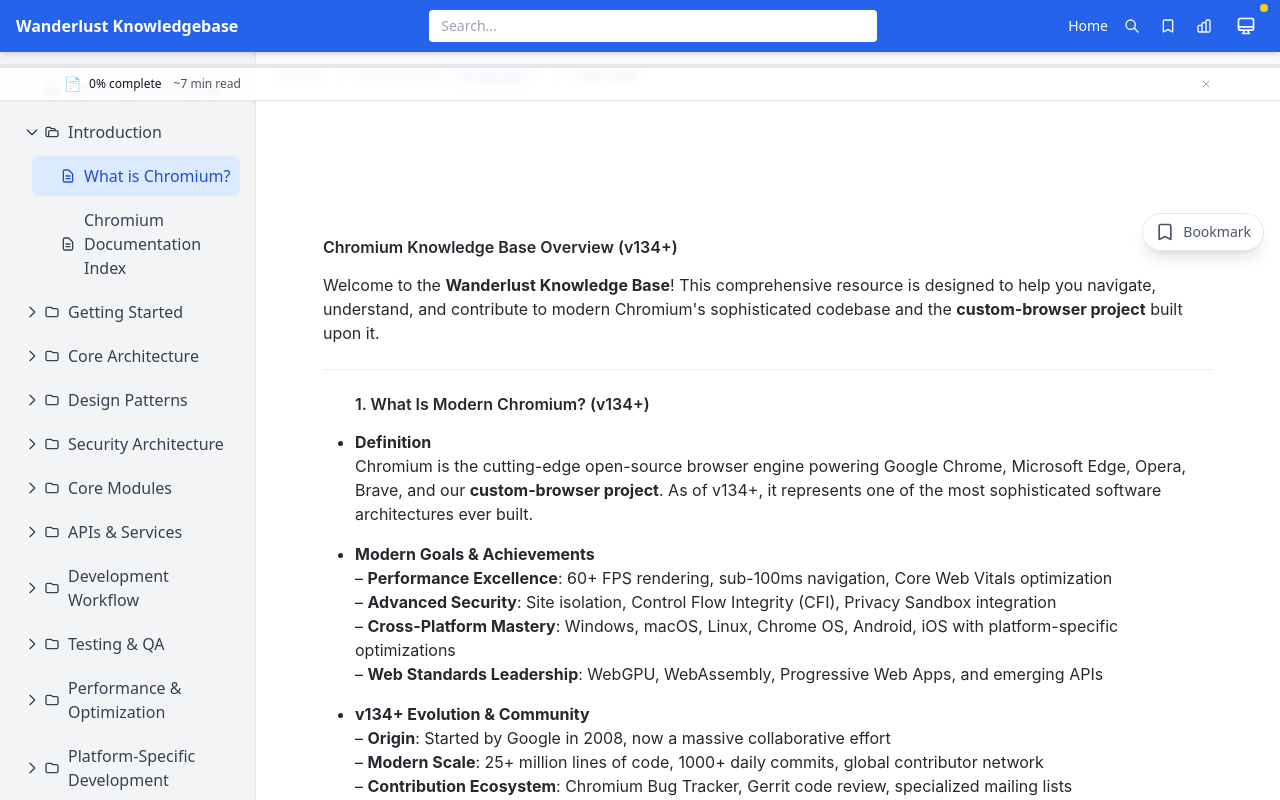
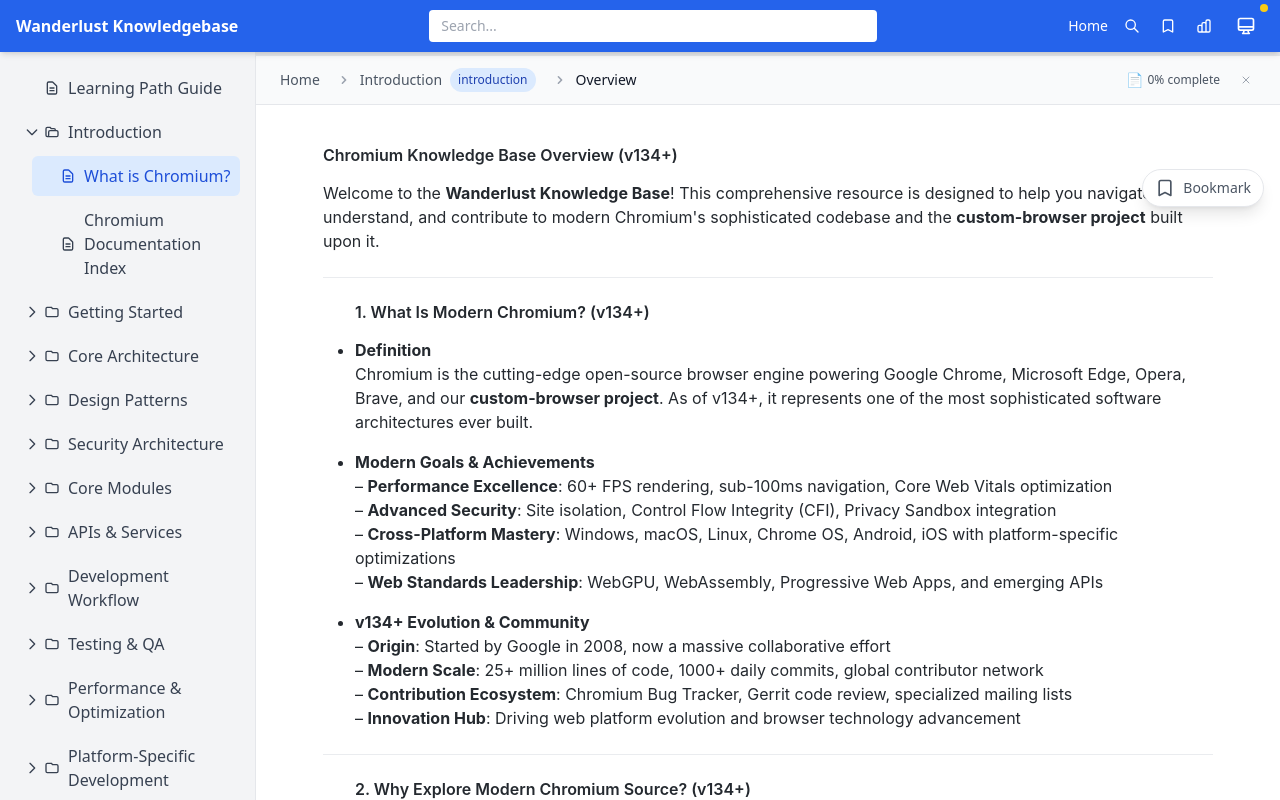
Before and after one commit to WanderLust-Tech/wanderlust-knowledgebase, a React (Vite) app: page /#/introduction/overview in a window 1280 px wide. Built offline with nearby package versions, Linux system fonts and the light colour scheme.

Commit message:
feat: Update version to 2.0.3 and enhance Breadcrumb component with scroll progress tracking

```diff
--- a/package.json
+++ b/package.json
@@ -1,6 +1,6 @@
 {
   "name": "wanderlust-knowledgebase",
-  "version": "2.0.2",
+  "version": "2.0.3",
   "description": "",
   "main": "index.js",
   "scripts": {
--- a/src/components/ArticleView.tsx
+++ b/src/components/ArticleView.tsx
@@ -3,7 +3,6 @@
 import ReactMarkdown from 'react-markdown';
 import { BookmarkButton } from './BookmarkButton';
 import { SectionBookmark } from './SectionBookmark';
-import { ProgressIndicator } from './ProgressIndicator';
 import CodeBlock from './CodeBlock';
 import ComponentRenderer from './ComponentRenderer';
 import { ArticleComponent, InteractiveDiagramContent } from '../types/ComponentTypes';
@@ -176,18 +175,9 @@
 
   return (
     <div className="relative">
-      {/* Progress Indicator */}
-      {title && path && (
-        <ProgressIndicator
-          path={path}
-          title={title}
-          estimatedReadTime={estimateReadingTime(content)}
-        />
-      )}
-
       {/* Page Bookmark Button */}
       {title && path && (
-        <div className="sticky top-28 float-right z-10 mb-4 ml-4 mr-4">
+        <div className="sticky top-16 float-right z-10 mb-4 ml-4 mr-4">
           <BookmarkButton
             title={title}
             path={path}
@@ -200,7 +190,7 @@
         </div>
       )}
 
-      <article className="markdown-body pt-28">
+      <article className="markdown-body pt-4">
         <ReactMarkdown components={components}>{content}</ReactMarkdown>
       </article>
     </div>
--- a/src/components/Breadcrumb.tsx
+++ b/src/components/Breadcrumb.tsx
@@ -1,5 +1,6 @@
-import React from 'react';
+import React, { useState, useEffect } from 'react';
 import { Link, useLocation } from 'react-router-dom';
+import { useProgress } from '../contexts/ProgressContext';
 
 interface BreadcrumbItem {
   title: string;
@@ -9,6 +10,72 @@
 
 const Breadcrumb: React.FC = () => {
   const location = useLocation();
+  const { getArticleProgress, updateReadingProgress, markArticleCompleted } = useProgress();
+  const [showProgress, setShowProgress] = useState(true);
+  const [scrollProgress, setScrollProgress] = useState(0);
+
+  // Get current article path (remove leading slash)
+  const currentPath = location.pathname.substring(1);
+  const articleProgress = getArticleProgress(currentPath);
+
+  // Check if we're viewing an article (not search or progress pages)
+  const isArticlePage = !location.pathname.startsWith('/search') &&
+                       !location.pathname.startsWith('/progress') &&
+                       location.pathname !== '/';
+
+  // Calculate scroll progress for article pages
+  useEffect(() => {
+    if (!isArticlePage) return;
+
+    const handleScroll = () => {
+      // Find the scrollable container (main content area)
+      const scrollContainer = document.querySelector('main > div:last-child');
+
+      if (!scrollContainer) {
+        return;
+      }
+
+      const scrollTop = scrollContainer.scrollTop;
+      const scrollHeight = scrollContainer.scrollHeight;
+      const clientHeight = scrollContainer.clientHeight;
+      const scrollableHeight = scrollHeight - clientHeight;
+
+      // Prevent division by zero and ensure valid calculation
+      let scrollPercent = 0;
+      if (scrollableHeight > 0) {
+        scrollPercent = (scrollTop / scrollableHeight) * 100;
+      }
+
+      // Ensure the result is a valid number
+      scrollPercent = isNaN(scrollPercent) ? 0 : Math.min(100, Math.max(0, scrollPercent));
+      setScrollProgress(scrollPercent);
+
+      // Update reading progress based on scroll
+      if (scrollPercent > 5) { // Only start tracking after 5% scroll
+        updateReadingProgress(currentPath, scrollPercent, scrollTop);
+      }
+
+      // Mark as completed if user scrolled to the bottom
+      if (scrollPercent >= 95 && !articleProgress?.completed) {
+        markArticleCompleted(currentPath);
+      }
+    };
+
+    // Find the scrollable container and add event listener
+    const scrollContainer = document.querySelector('main > div:last-child');
+    if (scrollContainer) {
+      scrollContainer.addEventListener('scroll', handleScroll, { passive: true });
+      handleScroll(); // Initial calculation
+
+      return () => scrollContainer.removeEventListener('scroll', handleScroll);
+    }
+  }, [currentPath, isArticlePage, articleProgress?.completed, updateReadingProgress, markArticleCompleted]);
+
+  // Get the current progress (either from scroll or saved progress)
+  const displayProgress = Math.max(
+    scrollProgress,
+    articleProgress?.progress || 0
+  );
 
   // Generate breadcrumbs from current path
   const generateBreadcrumbs = (): BreadcrumbItem[] => {
@@ -63,7 +130,19 @@
   }
 
   return (
-    <nav key={location.pathname} className="breadcrumb-container bg-gray-50 dark:bg-gray-800 px-6 py-3 border-b border-gray-200 dark:border-gray-700">
+    <div key={location.pathname}>
+      {/* Progress Bar - only show on article pages when progress exists */}
+      {isArticlePage && showProgress && (
+        <div className="w-full bg-gray-200 dark:bg-gray-700 h-1">
+          <div
+            className="bg-gradient-to-r from-blue-500 to-purple-600 h-1 transition-all duration-300 ease-out"
+            style={{ width: `${Math.min(100, Math.max(0, displayProgress))}%` }}
+          />
+        </div>
+      )}
+
+      <nav className="breadcrumb-container bg-gray-50 dark:bg-gray-800 px-6 py-3 border-b border-gray-200 dark:border-gray-700">
+        <div className="flex items-center justify-between">
           <ol className="flex items-center space-x-2 text-sm text-gray-600 dark:text-gray-400">
             {breadcrumbs.map((item, index) => (
               <li key={`${location.pathname}-${item.path}-${index}`} className="flex items-center">
@@ -99,7 +178,41 @@
               </li>
             ))}
           </ol>
+
+          {/* Progress Information - only show on article pages */}
+          {isArticlePage && showProgress && (
+            <div className="flex items-center space-x-4">
+              <div className="flex items-center space-x-3 text-xs text-gray-600 dark:text-gray-400">
+                <div className="flex items-center space-x-1">
+                  <span className={`text-sm ${
+                    articleProgress?.completed ? '✅' : displayProgress > 50 ? '📖' : '📄'
+                  }`}>
+                    {articleProgress?.completed ? '✅' : displayProgress > 50 ? '📖' : '📄'}
+                  </span>
+                  <span className="font-medium">
+                    {Math.round(displayProgress)}% complete
+                  </span>
+                </div>
+
+                {articleProgress?.timeSpent && articleProgress.timeSpent > 0 && (
+                  <div>{Math.floor(articleProgress.timeSpent)}m spent</div>
+                )}
+              </div>
+
+              <button
+                onClick={() => setShowProgress(false)}
+                className="text-gray-400 hover:text-gray-600 dark:hover:text-gray-300 transition-colors p-1"
+                aria-label="Hide progress information"
+              >
+                <svg className="w-3 h-3" fill="none" stroke="currentColor" viewBox="0 0 24 24">
+                  <path strokeLinecap="round" strokeLinejoin="round" strokeWidth={2} d="M6 18L18 6M6 6l12 12" />
+                </svg>
+              </button>
+            </div>
+          )}
+        </div>
       </nav>
+    </div>
   );
 };
 
```
Lines whose indentation alone changed are shown as unchanged.
